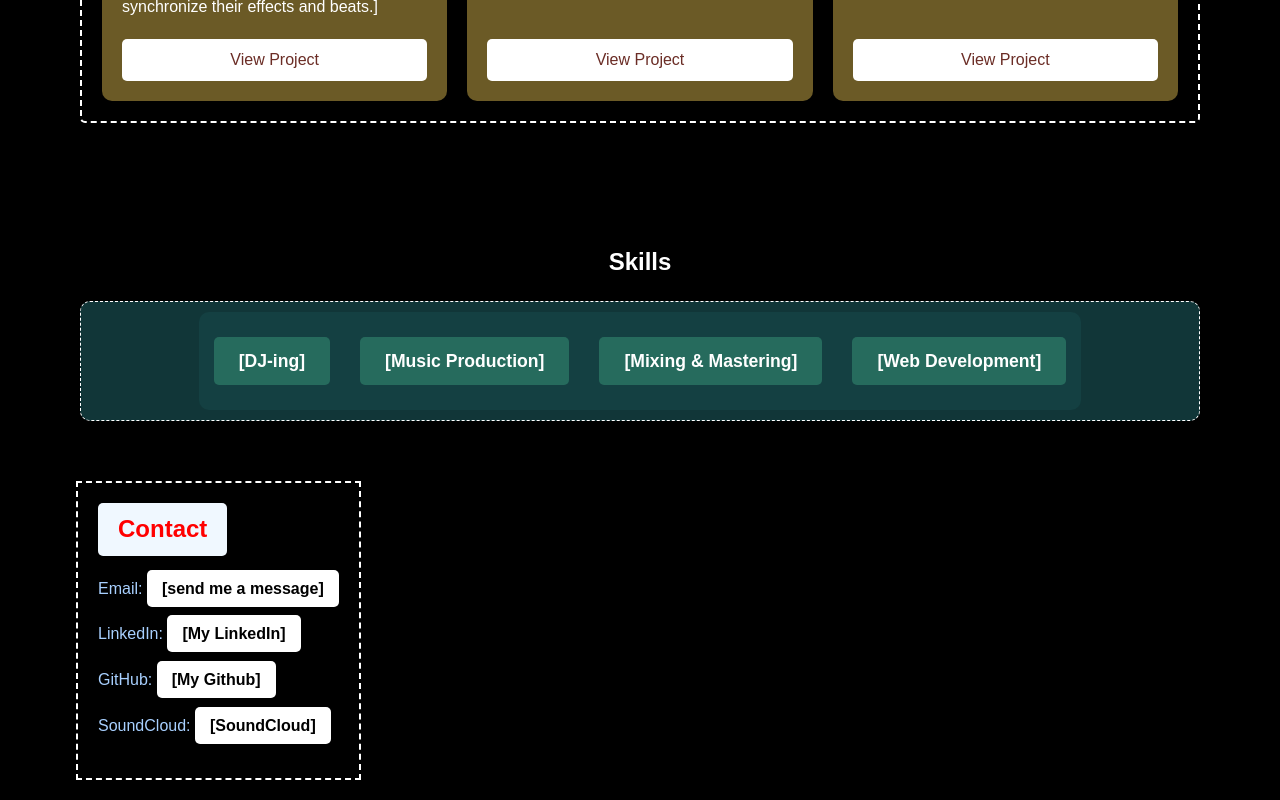
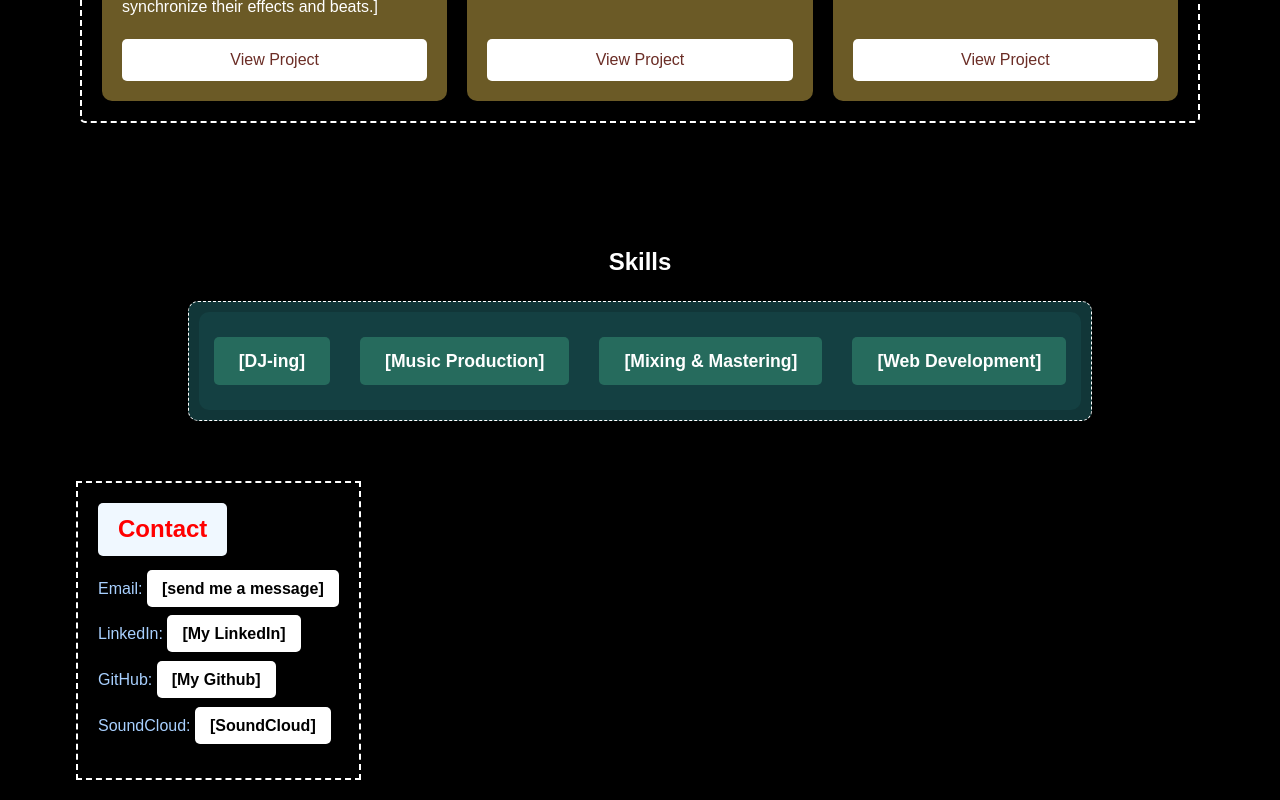
Before and after one commit to budiz1/TadejTolic, a React (Create React App) app: page / in a window 1280 px wide. Shown: the part 991-1791 px from the top of the page. Built offline with nearby package versions, Linux system fonts and the light colour scheme.

Commit message:
Update Skills.css

```diff
--- a/src/components/Skills.css
+++ b/src/components/Skills.css
@@ -50,10 +50,6 @@ h2 {
   border: 1.1px dashed #fff;
   border-radius: 10px;
   padding: 10px;
-  width: 1120px;
-  display: flex;
-  flex-wrap: wrap;
-  justify-content: center;
 }
 
 /* Mobile (max-width: 768px) */
```
